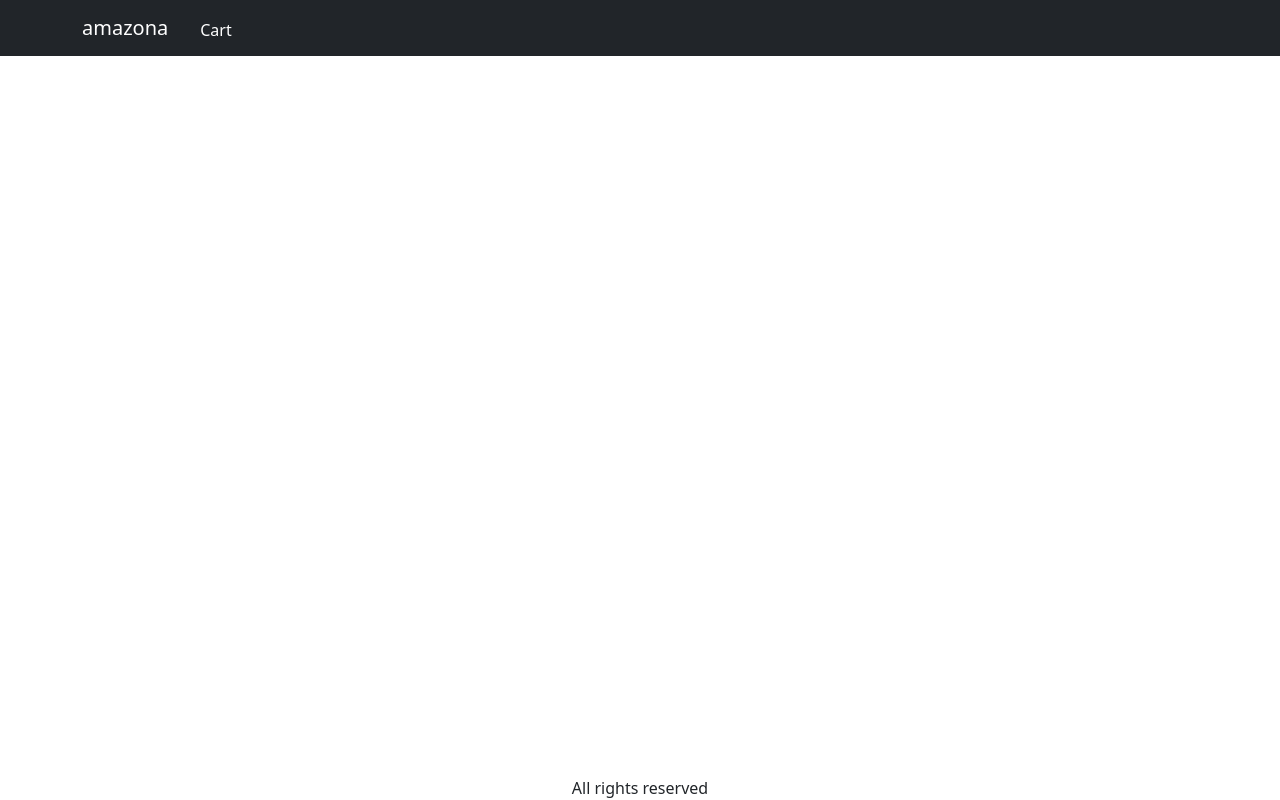
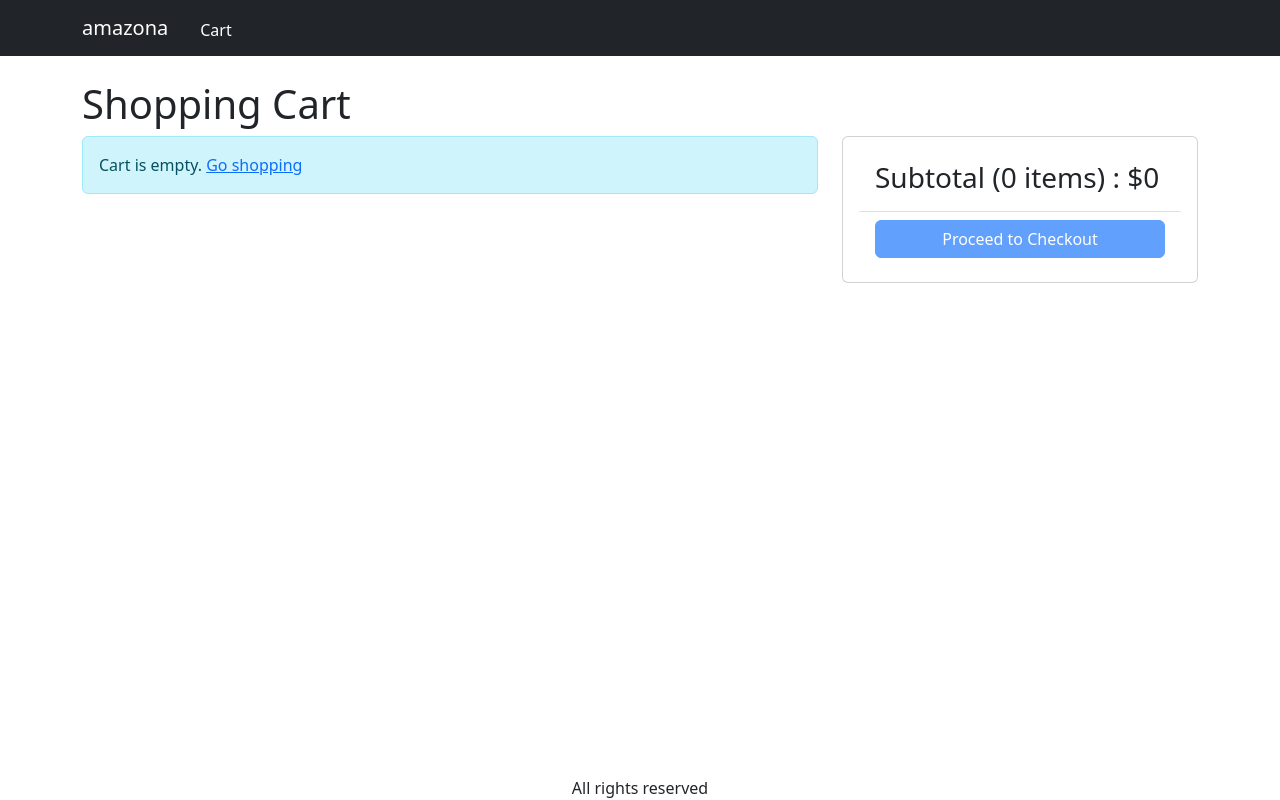
Before and after one commit to MaxiBusi1991/ecommerce-base, a React (Vite) app in the folder frontend/: page /cart in a window 1280 px wide. Built offline with nearby package versions, Linux system fonts and the light colour scheme.

Commit message:
creacion pagina del carrito

```diff
--- a/frontend/src/App.jsx
+++ b/frontend/src/App.jsx
@@ -11,6 +11,7 @@
 //import Badge from 'react-bootstrap/esm/Badge'
 import { useContext } from 'react'
 import { Store } from './Store'
+import CartScreen from './screens/CartScreen'
 
 function App() {
   const { state } = useContext(Store);
@@ -40,6 +41,7 @@
           <Container className='mt-4'>
             <Routes>
               <Route path="/product/:slug" element={<ProductScreen/>}/>
+              <Route path="/cart" element={<CartScreen/>}/>
               <Route path="/" element={<HomeScreen/>}/>
             </Routes>
           </Container>
--- a/frontend/src/index.css
+++ b/frontend/src/index.css
@@ -40,6 +40,10 @@
   padding: 1rem;
 }
 
-.img-large{
+.img-large {
   max-width: 100%;
 }
+
+.img-thumbnail {
+  height: 80px;
+}
--- /dev/null
+++ b/frontend/src/screens/CartScreen.jsx
@@ -0,0 +1,97 @@
+import { useContext } from "react";
+import { Store } from "../Store";
+import { Helmet } from "react-helmet-async";
+import Row from "react-bootstrap/Row";
+import Col from "react-bootstrap/Col";
+import Button from "react-bootstrap/Button";
+import Card from "react-bootstrap/Card";
+import ListGroup from 'react-bootstrap/ListGroup'
+import MessageBox from "../components/MessageBox";
+import { Link } from "react-router-dom";
+
+function CartScreen() {
+  const { state, dispatch: ctxDispatch } = useContext(Store);
+  const {
+    cart: { cartItems},
+  } = state;
+
+  return (
+    <div>
+      <Helmet>
+        <title>Shopping Cart</title>
+      </Helmet>
+      <h1>Shopping Cart</h1>
+      <Row>
+        <Col md={8}>
+         {cartItems.length === 0 ? (
+          <MessageBox>
+            Cart is empty. <Link to='/'>Go shopping</Link>
+          </MessageBox>
+         ):
+         (
+          <ListGroup>
+            {cartItems.map((item) => (
+              <ListGroup.Item key={item._id}>
+                <Row className="align-items-center">
+                  <Col md={4}>
+                    <img
+                    src={item.image}
+                    alt={item.name}
+                    className="img-fluid rounded img-thumbnail"
+                    ></img>{' '}
+                    <Link to={`/product/${item.slug}`}>{item.name}</Link>
+                  </Col>
+                  <Col md={3}>
+                    <Button variant='light' disable={item.quantity === 1}>
+                      <i className="fas fa-minus-circle"></i>
+                    </Button>{' '}
+                    <span>{item.quantity}</span>{' '}
+                    <Button variant='light' disable={item.quantity === item.countInStock}>
+                      <i className="fas fa-plus-circle"></i>
+                    </Button>
+                  </Col>
+                  <Col md={3}>${item.price}</Col>
+                  <Col md={2}>
+                    <Button variant='light'>
+                      <i className="fas fa-trash"></i>
+                    </Button>
+                  </Col>
+                </Row>
+              </ListGroup.Item>
+            ))}
+          </ListGroup>
+         )
+        }
+        </Col>
+        <Col md={4}>
+          <Card>
+            <Card.Body>
+              <ListGroup variant="flush">
+                <ListGroup.Item>
+                  <h3>
+                    Subtotal ({cartItems.reduce((a, c) => a + c.quantity, 0)}{' '}
+                    items) : $
+                    {cartItems.reduce((a, c) => a + c.price * c.quantity, 0)}
+                  </h3>
+                </ListGroup.Item>
+                <ListGroup.Item>
+                  <div className="d-grid">
+                    <Button
+                      type="button"
+                      variant="primary"
+                      disabled={cartItems.length === 0}
+                    >
+                      Proceed to Checkout
+                    </Button>
+                  </div>
+                </ListGroup.Item>
+              </ListGroup>
+            </Card.Body>
+          </Card>
+        </Col>
+      </Row>
+    </div>
+  )
+}
+
+export default CartScreen
--- a/frontend/src/screens/ProductScreen.jsx
+++ b/frontend/src/screens/ProductScreen.jsx
@@ -1,6 +1,6 @@
 import axios from "axios";
 import { useContext, useEffect, useReducer } from "react";
-import { useParams } from "react-router-dom"
+import { useNavigate, useParams } from "react-router-dom"
 import Row from "react-bootstrap/esm/Row";
 import Col from "react-bootstrap/esm/Col";
 import ListGroup from "react-bootstrap/ListGroup";
@@ -30,6 +30,7 @@
 
 function ProductScreen() {
 
+  const navigate = useNavigate()
   const params = useParams()
   const {slug} = params
 
@@ -66,8 +67,9 @@
     ctxDispatch({
       type: 'CART_ADD_ITEM',
       payload: { ...product, quantity},
-    })
-  }
+    });
+    navigate('/cart')
+  };
 
   return loading ? (
     <LoadingBox/>
```
